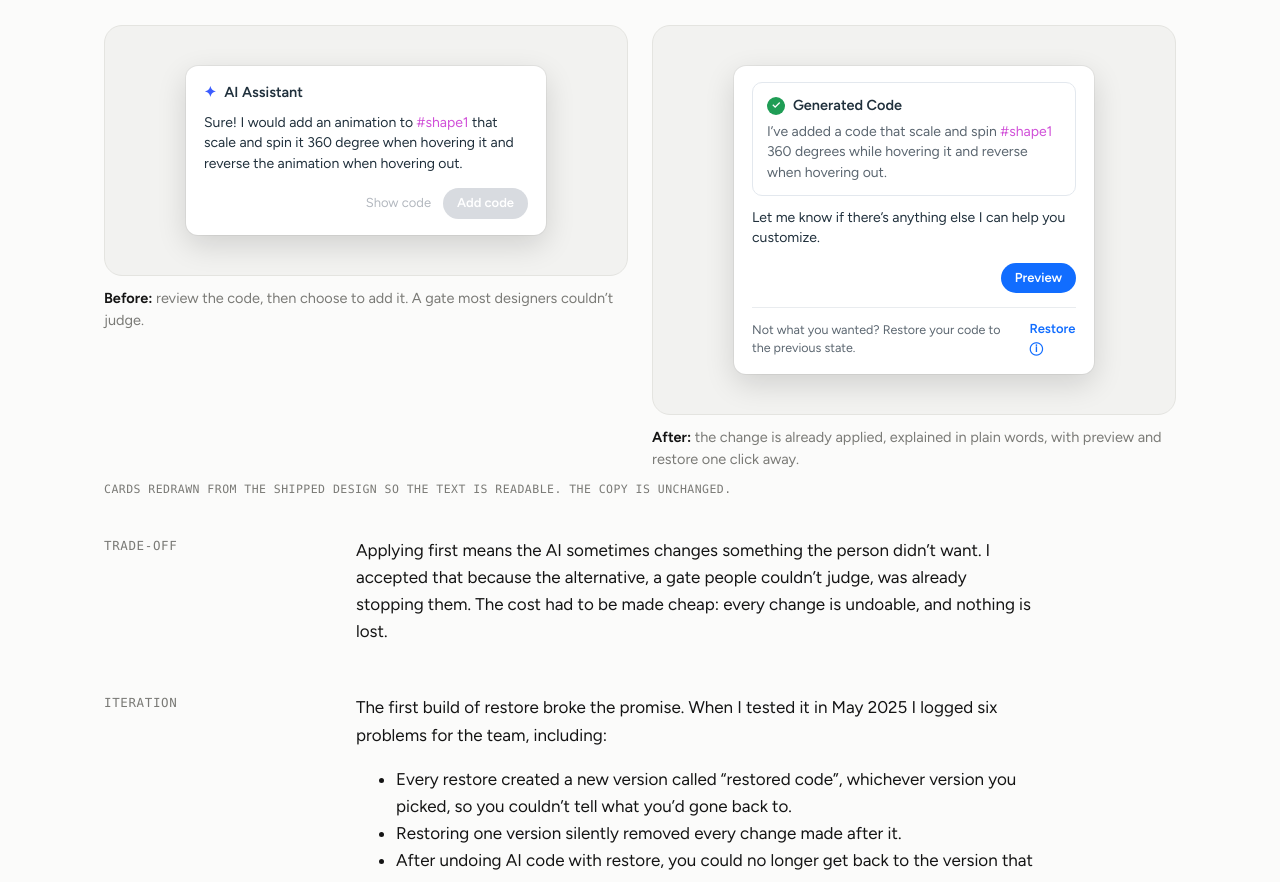
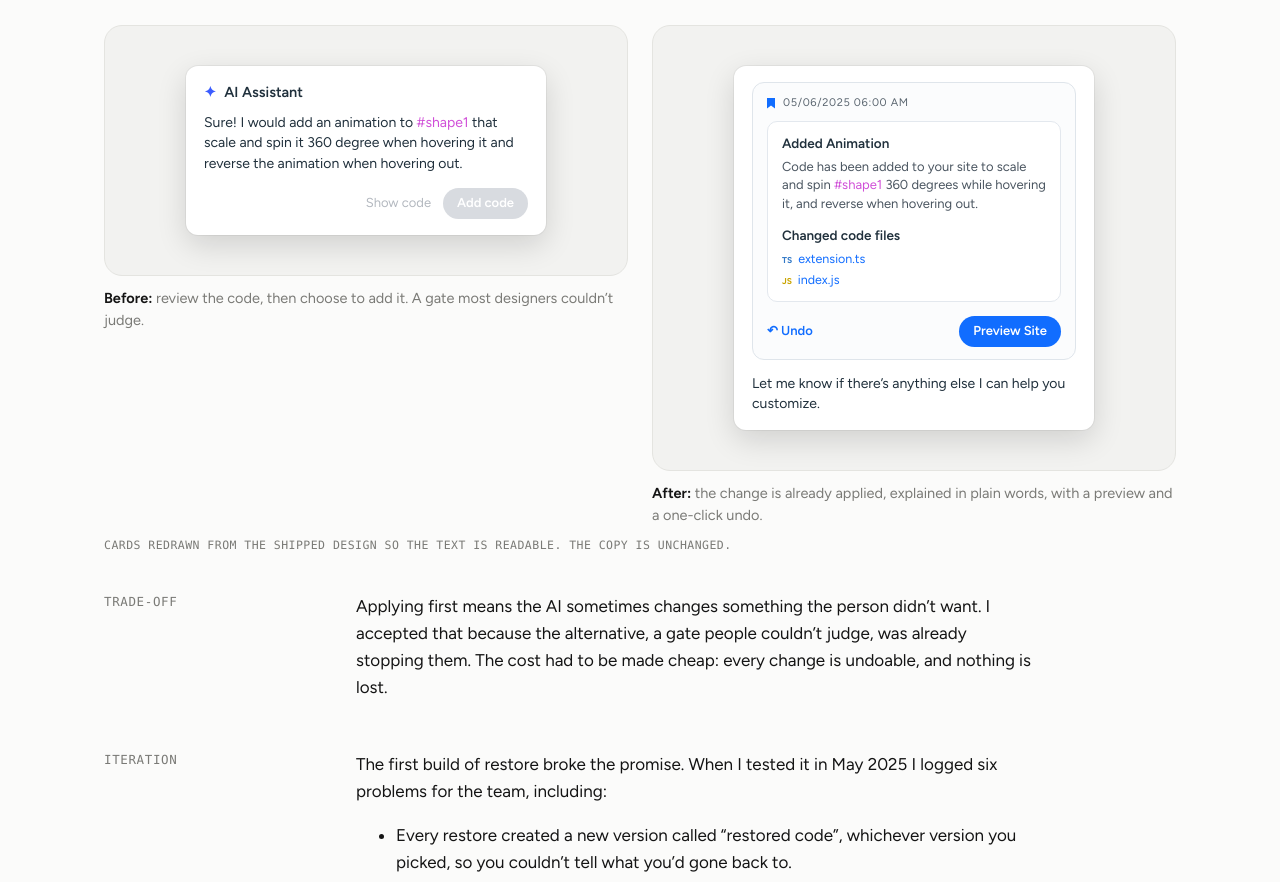
Before and after one commit to hadarkellner-pixel/hadar-kellner-portfolio, a plain HTML site: page wix-ai-code-assistant/index.html in a window 1280 px wide. Shown: the part 7009-7891 px from the top of the page. Drawn offline with Linux system fonts and the light colour scheme.

Commit message:
Wix case study: rebuild the 03.3 'After' mockup from the final Figma design (#15)
Claude-Session: https://claude.ai/code/session_01Sb69NSC57WrQtPQq1EtEf8

Co-authored-by: Claude <noreply@anthropic.com>

```diff
--- a/style.css
+++ b/style.css
@@ -211,6 +211,16 @@ table.data th.n{text-align:right}
 .ui .ghost{color:#b3b8bf;font-size:13px}
 .ui .box{border:1px solid #e3e8ee;border-radius:10px;padding:12px 14px;margin-bottom:12px}
 .ui .ok{display:inline-grid;place-items:center;width:18px;height:18px;border-radius:50%;background:#1f9d55;color:#fff;font-size:11px}
+.ui .msg{border:1px solid #dfe5eb;border-radius:12px;padding:12px 14px;background:#fbfcfd}
+.ui .stamp{display:flex;align-items:center;gap:8px;font-size:11px;letter-spacing:.06em;color:#5b6670;margin-bottom:10px}
+.ui .bm{width:8px;height:11px;background:#116dff;clip-path:polygon(0 0,100% 0,100% 100%,50% 72%,0 100%)}
+.ui .msg .box{background:#fff;margin-bottom:0}
+.ui .msg .box b{display:block;font-weight:600;font-size:13.5px;color:#20303c;margin:0 0 4px}
+.ui .msg .box p{margin:0 0 12px;color:#4a5560;font-size:13px}
+.ui .files{display:flex;flex-direction:column;gap:3px;font-size:12.5px;color:#116dff}
+.ui .files i{font-style:normal;font-size:8.5px;font-weight:700;color:#3178c6;margin-right:6px}
+.ui .files i.js{color:#c9a400}
+.ui .row-btns.split{justify-content:space-between;margin-top:14px}
 .ui .foot{border-top:1px solid #e9ecef;margin-top:14px;padding-top:12px;display:flex;justify-content:space-between;gap:12px;font-size:12.5px;color:#5b6670;align-items:center}
 .ui .err-h{background:#fdeceb;color:#20303c;border-radius:12px 12px 0 0;padding:12px 16px;font-weight:600;display:flex;gap:8px;align-items:center}
 .ui .err-h i{display:inline-grid;place-items:center;width:17px;height:17px;border:1.5px solid #e03b2f;color:#e03b2f;border-radius:50%;font-style:normal;font-size:11px;font-weight:700}
--- a/wix-ai-code-assistant/index.html
+++ b/wix-ai-code-assistant/index.html
@@ -6,7 +6,7 @@
 <title>AI Code Assistant · Hadar Kellner</title>
 <meta name="description" content="Case study: designing an AI assistant in Wix Studio that writes code into live client sites, so people who don't code stay in control of every change.">
 <link rel="preload" href="../fonts/figtree-latin-wght-normal.woff2" as="font" type="font/woff2" crossorigin>
-<link rel="stylesheet" href="../style.css?v=13">
+<link rel="stylesheet" href="../style.css?v=14">
 </head>
 <body>
 <header class="nav">
@@ -193,16 +193,20 @@
           <figure style="margin:0">
             <div class="ui-stage">
               <div class="ui"><div class="p">
-                <div class="box">
-                  <div class="hdr" style="margin-bottom:6px"><span class="ok">✓</span> Generated Code</div>
-                  <div style="color:#5b6670">I’ve added a code that scale and spin <span class="hash">#shape1</span> 360 degrees while hovering it and reverse when hovering out.</div>
+                <div class="msg">
+                  <div class="stamp"><span class="bm"></span>05/06/2025 06:00 AM</div>
+                  <div class="box">
+                    <b>Added Animation</b>
+                    <p>Code has been added to your site to scale and spin <span class="hash">#shape1</span> 360 degrees while hovering it, and reverse when hovering out.</p>
+                    <b>Changed code files</b>
+                    <div class="files"><span><i>TS</i>extension.ts</span><span><i class="js">JS</i>index.js</span></div>
+                  </div>
+                  <div class="row-btns split"><span class="lnk">↶ Undo</span><span class="b fill">Preview Site</span></div>
                 </div>
-                <div>Let me know if there’s anything else I can help you customize.</div>
-                <div class="row-btns"><span class="b fill">Preview</span></div>
-                <div class="foot"><span>Not what you wanted? Restore your code to the previous state.</span><span class="lnk">Restore ⓘ</span></div>
+                <div style="margin-top:14px">Let me know if there’s anything else I can help you customize.</div>
               </div></div>
             </div>
-            <figcaption><strong style="color:var(--ink)">After:</strong> the change is already applied, explained in plain words, with preview and restore one click away.</figcaption>
+            <figcaption><strong style="color:var(--ink)">After:</strong> the change is already applied, explained in plain words, with a preview and a one-click undo.</figcaption>
           </figure>
         </div>
         <p class="redrawn">Cards redrawn from the shipped design so the text is readable. The copy is unchanged.</p>
```
Also changed, not shown: datagen/index.html (+1 -1 lines), index.html (+1 -1 lines), safebreach/index.html (+1 -1 lines).
